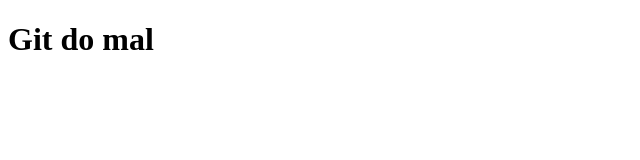
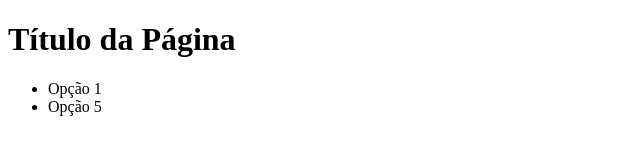
Before and after one commit to HenriqueJCS/GitTest, a plain HTML site: page index.html in a window 1280 px wide. Shown: the whole page, without its empty margins (0-640 px from the left). Drawn offline with Linux system fonts and the light colour scheme.

Commit message:
adicionando lista

```diff
--- a/index.html
+++ b/index.html
@@ -7,6 +7,10 @@
     <title>Git</title>
 </head>
 <body>
-    <h1>Git do mal</h1>
+    <h1>Título da Página</h1>
+<ul>
+<li>Opção 1</li>
+<li>Opção 5</li>
+</ul>
 </body>
 </html>
```
